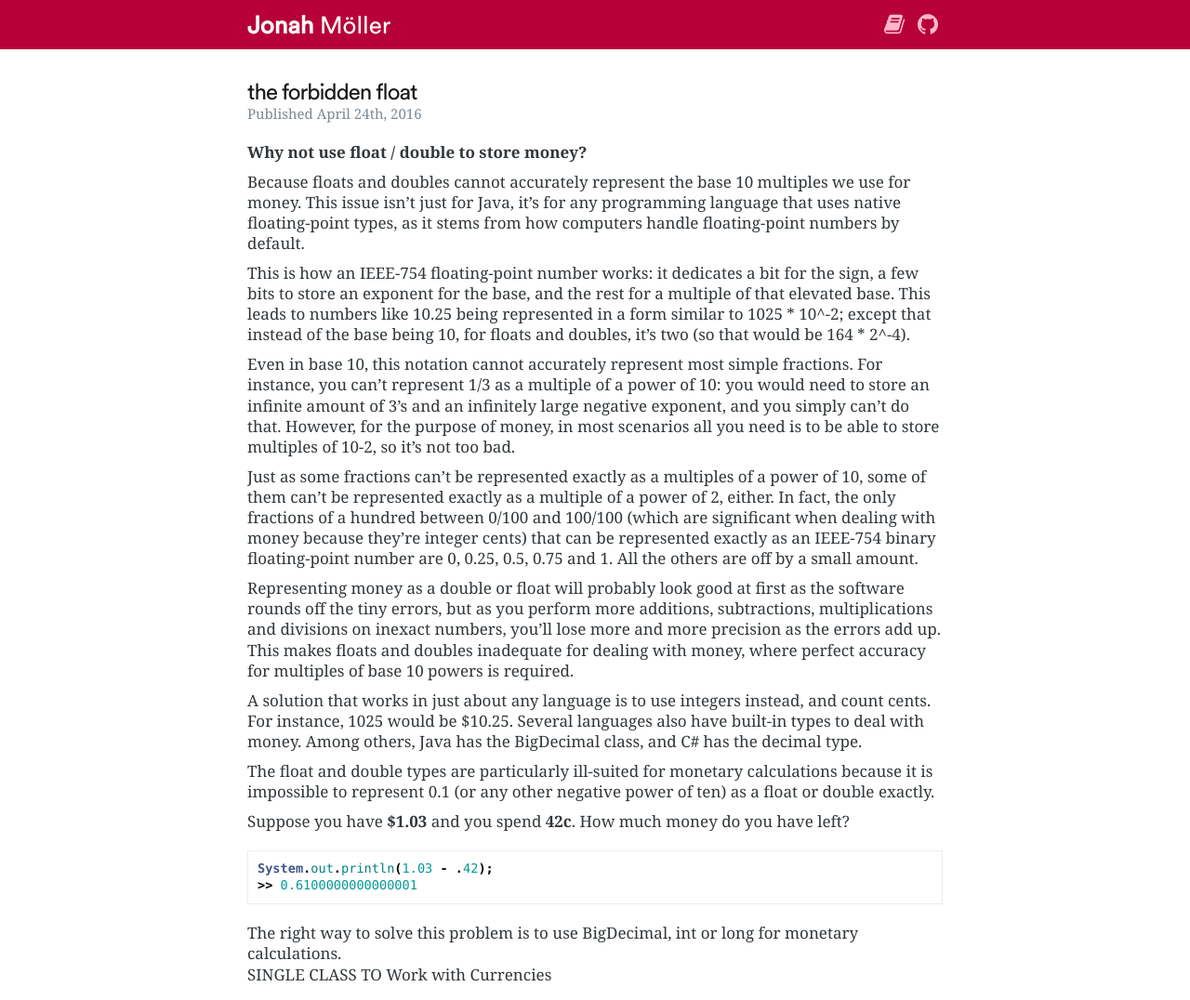
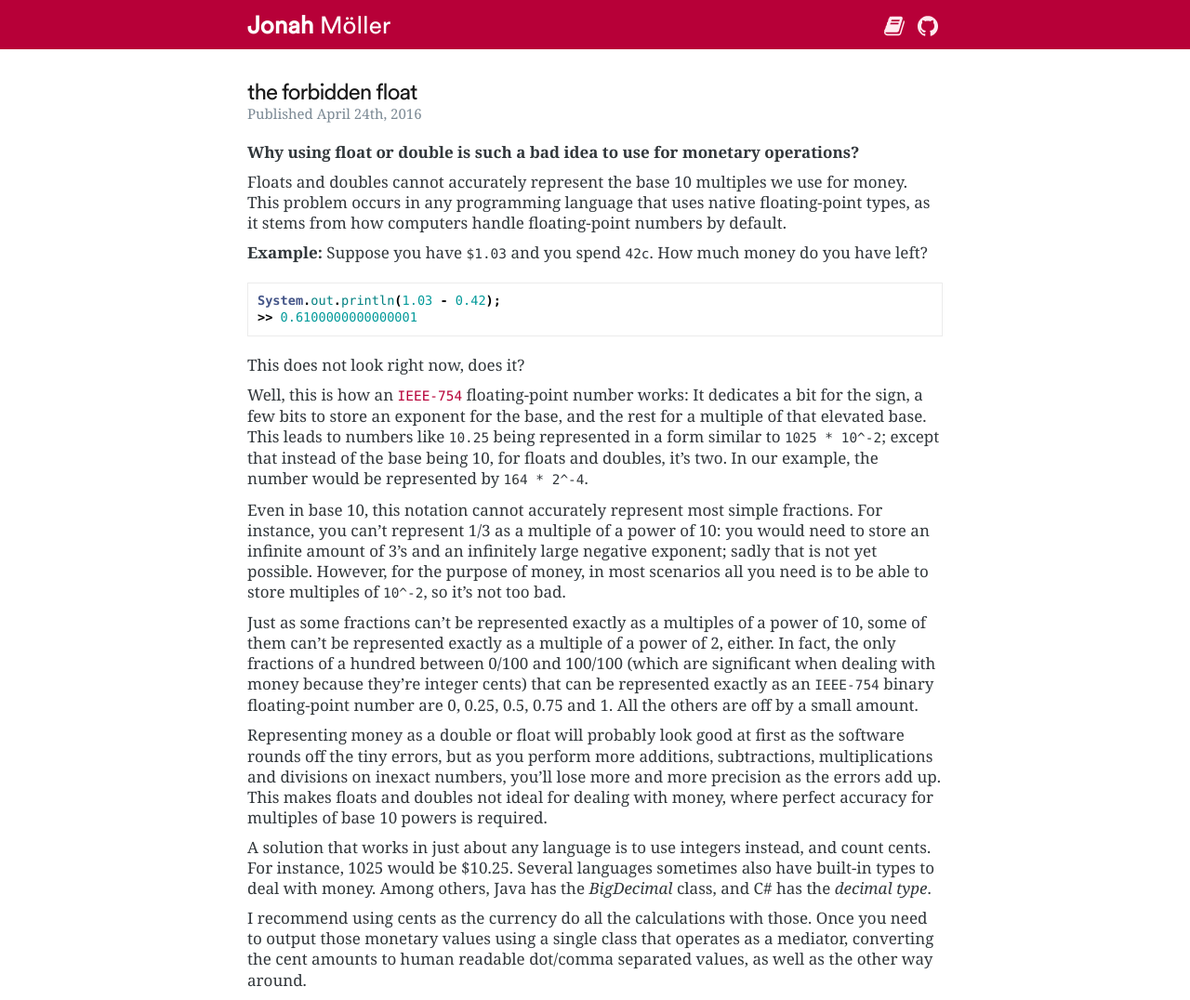
Before and after one commit to snapsnapturtle/jonah.ml, a Jekyll site: the page built from _posts/2016-04-24-the-forbidden-float.md, in a window 1280 px wide. Shown: the whole page at 93% size. Built offline with Jekyll 4.4.1, drawn with Linux system fonts in a browser that asks for light colours.

```diff
--- a/_posts/2016-04-24-the-forbidden-float.md
+++ b/_posts/2016-04-24-the-forbidden-float.md
@@ -5,54 +5,49 @@ date:   2016-04-24 21:19:47
 type: article
 ---
 
-**Why not use float / double to store money?**
+**Why using float or double is such a bad idea to use for monetary operations?**
 
-Because floats and doubles cannot accurately represent the base 10 multiples we use for money.
-This issue isn't just for Java, it's for any programming language that uses native floating-point
-types, as it stems from how computers handle floating-point numbers by default.
+Floats and doubles cannot accurately represent the base 10 multiples we use for money. This problem
+occurs in any programming language that uses native floating-point types, as it stems from how
+computers handle floating-point numbers by default.
 
-This is how an IEEE-754 floating-point number works: it dedicates a bit for the sign, a few bits
-to store an exponent for the base, and the rest for a multiple of that elevated base. This leads
-to numbers like 10.25 being represented in a form similar to 1025 * 10^-2; except that instead of
-the base being 10, for floats and doubles, it's two (so that would be 164 * 2^-4).
+**Example:** Suppose you have `$1.03` and you spend `42c`. How much money do you have left?
+
+{% highlight java %}
+System.out.println(1.03 - 0.42);
+>> 0.6100000000000001
+{% endhighlight %}
+
+This does not look right now, does it?
+
+Well, this is how an [`IEEE-754`](https://de.wikipedia.org/wiki/IEEE_754) floating-point number works:
+It dedicates a bit for the sign, a few bits to store an exponent for the base, and the rest for a
+multiple of that elevated base. This leads to numbers like `10.25` being represented in a form
+similar to `1025 * 10^-2`; except that instead of the base being 10, for floats and doubles, it's
+two. In our example, the number would be represented by `164 * 2^-4`.
 
 Even in base 10, this notation cannot accurately represent most simple fractions. For instance,
 you can't represent 1/3 as a multiple of a power of 10: you would need to store an infinite amount
-of 3's and an infinitely large negative exponent, and you simply can't do that. However, for the
-purpose of money, in most scenarios all you need is to be able to store multiples of 10-2, so it's
+of 3's and an infinitely large negative exponent; sadly that is not yet possible. However, for the
+purpose of money, in most scenarios all you need is to be able to store multiples of `10^-2`, so it's
 not too bad.
 
 Just as some fractions can't be represented exactly as a multiples of a power of 10, some of them
 can't be represented exactly as a multiple of a power of 2, either. In fact, the only fractions of
 a hundred between 0/100 and 100/100 (which are significant when dealing with money because they're
-integer cents) that can be represented exactly as an IEEE-754 binary floating-point number are 0,
+integer cents) that can be represented exactly as an `IEEE-754` binary floating-point number are 0,
 0.25, 0.5, 0.75 and 1. All the others are off by a small amount.
 
 Representing money as a double or float will probably look good at first as the software rounds off
 the tiny errors, but as you perform more additions, subtractions, multiplications and divisions on
 inexact numbers, you'll lose more and more precision as the errors add up. This makes floats and
-doubles inadequate for dealing with money, where perfect accuracy for multiples of base 10 powers
+doubles not ideal for dealing with money, where perfect accuracy for multiples of base 10 powers
 is required.
 
 A solution that works in just about any language is to use integers instead, and count cents. For
-instance, 1025 would be $10.25. Several languages also have built-in types to deal with money. Among
-others, Java has the BigDecimal class, and C# has the decimal type.
+instance, 1025 would be $10.25. Several languages sometimes also have built-in types to deal with
+money. Among others, Java has the *BigDecimal* class, and C# has the *decimal type*.
 
-
-
-
-The float and double types are particularly ill-suited for monetary calculations because it is
-impossible to represent 0.1 (or any other negative power of ten) as a float or  double exactly.
-
-Suppose you have **$1.03** and you spend **42c**. How much money do you have left?
-
-{% highlight java %}
-System.out.println(1.03 - .42);
->> 0.6100000000000001
-{% endhighlight %}
-
-The right way to solve this problem is to use BigDecimal, int or long for monetary calculations.
-
-
-
-- SINGLE CLASS TO Work with Currencies
+I recommend using cents as the currency do all the calculations with those. Once you need to output
+those monetary values using a single class that operates as a mediator, converting the cent amounts
+to human readable dot/comma separated values, as well as the other way around.
--- a/_sass/_header.scss
+++ b/_sass/_header.scss
@@ -17,7 +17,7 @@
       display: inline-block;
 
       @include breakpoint('phone') {
-        font-size: 26px;
+        font-size: 24px;
         margin-top: -3px;
         margin-bottom: -3px;
 
@@ -43,15 +43,15 @@
 
       .static-pages {
         .page-link > .image {
-          font-size: 14px;
+          height: 32px;
           font-weight: bold;
           text-transform: uppercase;
           text-decoration: none;
-          margin-top: -5px;
+          margin-top: -3px;
           padding: 5px 0;
 
           g > path {
-            fill: lighten($accentColor, 50%);
+            fill: lighten($accentColor, 60%);
             transition: fill 0.2s;
           }
 
--- a/_sass/_search.scss
+++ b/_sass/_search.scss
@@ -13,7 +13,7 @@
   width: 100%;
 
   @include breakpoint('phone') {
-    font-size: 22px;
+    font-size: 20px;
     padding: 5px;
     margin-top: -5px;
     margin-bottom: -5px;
--- a/_sass/_syntax-highlighting.scss
+++ b/_sass/_syntax-highlighting.scss
@@ -1,8 +1,8 @@
 @import "settings";
 
 code {
-    font-size: 85%;
-    background-color: #ffffff;
+  font-size: 85%;
+  background-color: #ffffff;
 }
 
 .highlight {
@@ -39,7 +39,7 @@ code {
   .kr    { font-weight: bold } // Keyword.Reserved
   .kt    { color: #458; font-weight: bold } // Keyword.Type
   .m     { color: #099 } // Literal.Number
-  .s     { color: #d14 } // Literal.String
+  .s     { color: $accentColor } // Literal.String
   .na    { color: #008080 } // Name.Attribute
   .nb    { color: #0086B3 } // Name.Builtin
   .nc    { color: #458; font-weight: bold } // Name.Class
@@ -56,16 +56,16 @@ code {
   .mh    { color: #099 } // Literal.Number.Hex
   .mi    { color: #099 } // Literal.Number.Integer
   .mo    { color: #099 } // Literal.Number.Oct
-  .sb    { color: #d14 } // Literal.String.Backtick
-  .sc    { color: #d14 } // Literal.String.Char
-  .sd    { color: #d14 } // Literal.String.Doc
-  .s2    { color: #d14 } // Literal.String.Double
-  .se    { color: #d14 } // Literal.String.Escape
-  .sh    { color: #d14 } // Literal.String.Heredoc
-  .si    { color: #d14 } // Literal.String.Interpol
-  .sx    { color: #d14 } // Literal.String.Other
+  .sb    { color: $accentColor } // Literal.String.Backtick
+  .sc    { color: $accentColor } // Literal.String.Char
+  .sd    { color: $accentColor } // Literal.String.Doc
+  .s2    { color: $accentColor } // Literal.String.Double
+  .se    { color: $accentColor } // Literal.String.Escape
+  .sh    { color: $accentColor } // Literal.String.Heredoc
+  .si    { color: $accentColor } // Literal.String.Interpol
+  .sx    { color: $accentColor } // Literal.String.Other
   .sr    { color: #009926 } // Literal.String.Regex
-  .s1    { color: #d14 } // Literal.String.Single
+  .s1    { color: $accentColor } // Literal.String.Single
   .ss    { color: #990073 } // Literal.String.Symbol
   .bp    { color: #999 } // Name.Builtin.Pseudo
   .vc    { color: #008080 } // Name.Variable.Class
```
Also changed, not shown: _includes/head.html (+8 -5 lines), _posts/2016-05-09-mocking-the-mocks.md (added, +43 -0 lines), 1 other file.
